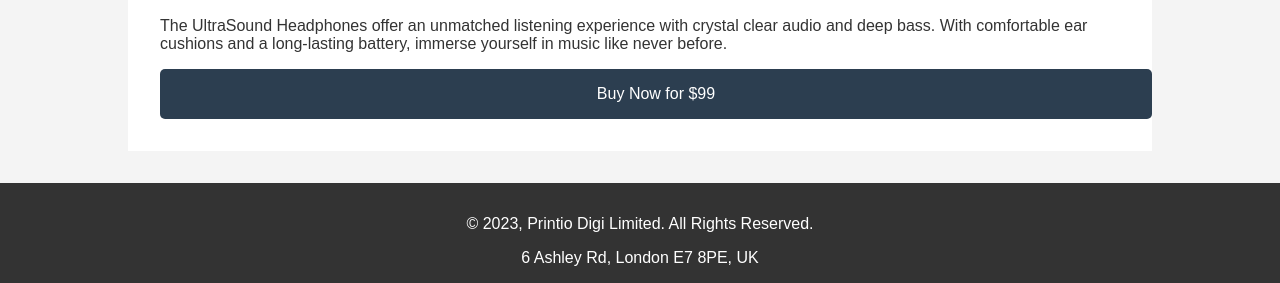
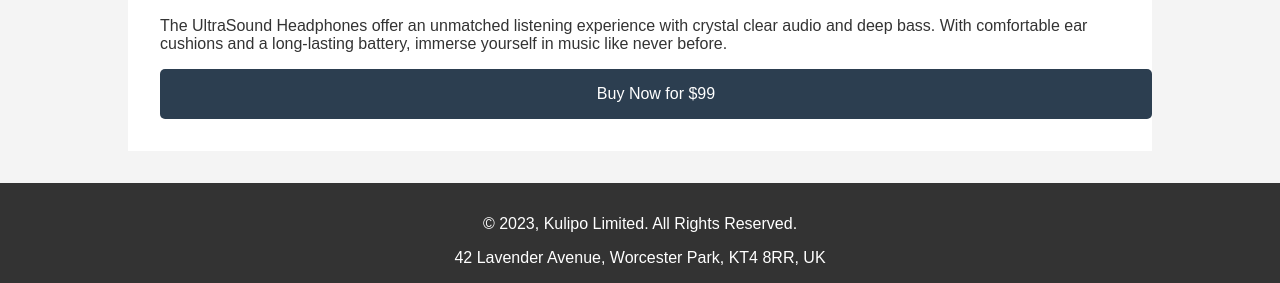
Before and after one commit to georgetaylorr/georgetaylorr, a plain HTML site: page index.html in a window 1280 px wide. Shown: the part 601-884 px from the top of the page. Drawn offline with Linux system fonts and the light colour scheme.

Commit message:
Update index.html

```diff
--- a/index.html
+++ b/index.html
@@ -82,8 +82,8 @@
     </div>
 
     <footer>
-        <p>&copy; 2023, Printio Digi Limited. All Rights Reserved.</p>
-        <div>6 Ashley Rd, London E7 8PE, UK</div>
+        <p>&copy; 2023, Kulipo Limited. All Rights Reserved.</p>
+        <div>42 Lavender Avenue, Worcester Park, KT4 8RR, UK</div>
     </footer>
 
 </body>
```
